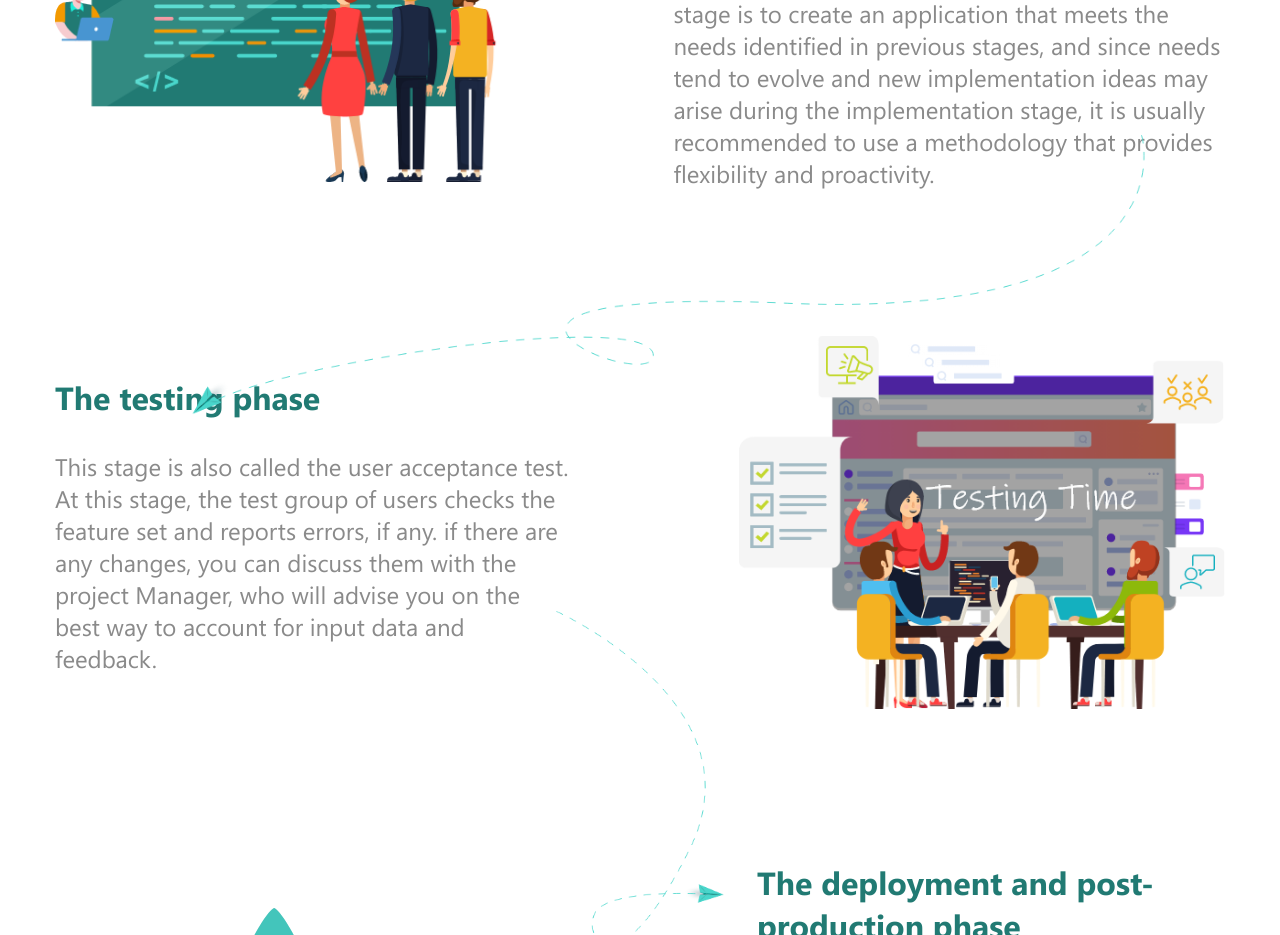
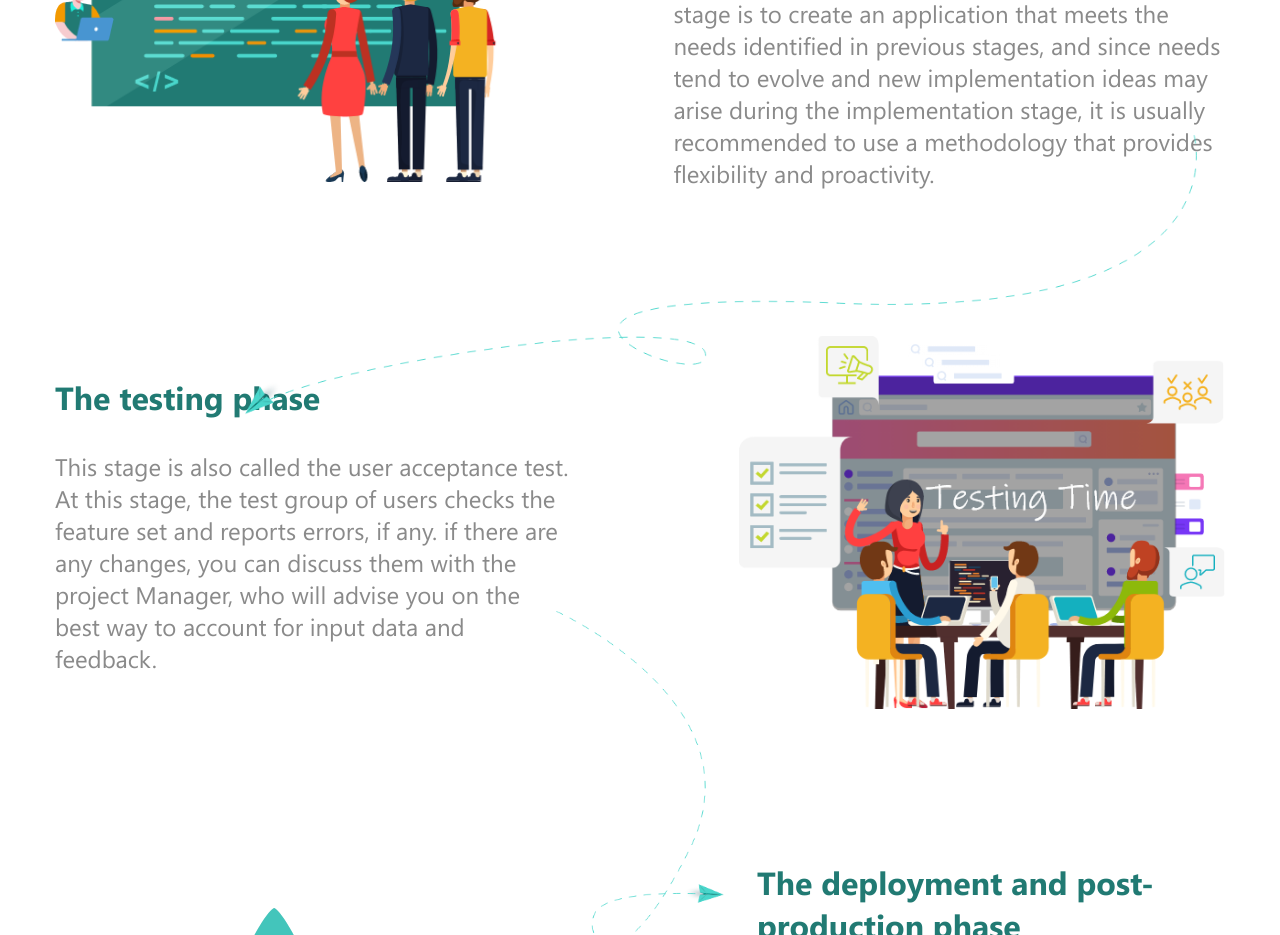
Before and after one commit to BlackHawk999/pixzy, a Vue app: page /about in a window 1280 px wide. Shown: the part 2680-3615 px from the top of the page. Built offline with nearby package versions, Linux system fonts and the light colour scheme.

Commit message:
layout fixed

```diff
--- a/src/components/AboutUs.vue
+++ b/src/components/AboutUs.vue
@@ -316,7 +316,7 @@ export default {};
       position: absolute;
       top: 5%;
       left: 30%;
-      transform: translate(-25%, -55%);
+      transform: translate(-20%, -55%);
       height: 280px;
       width: 1050px;
 
```
